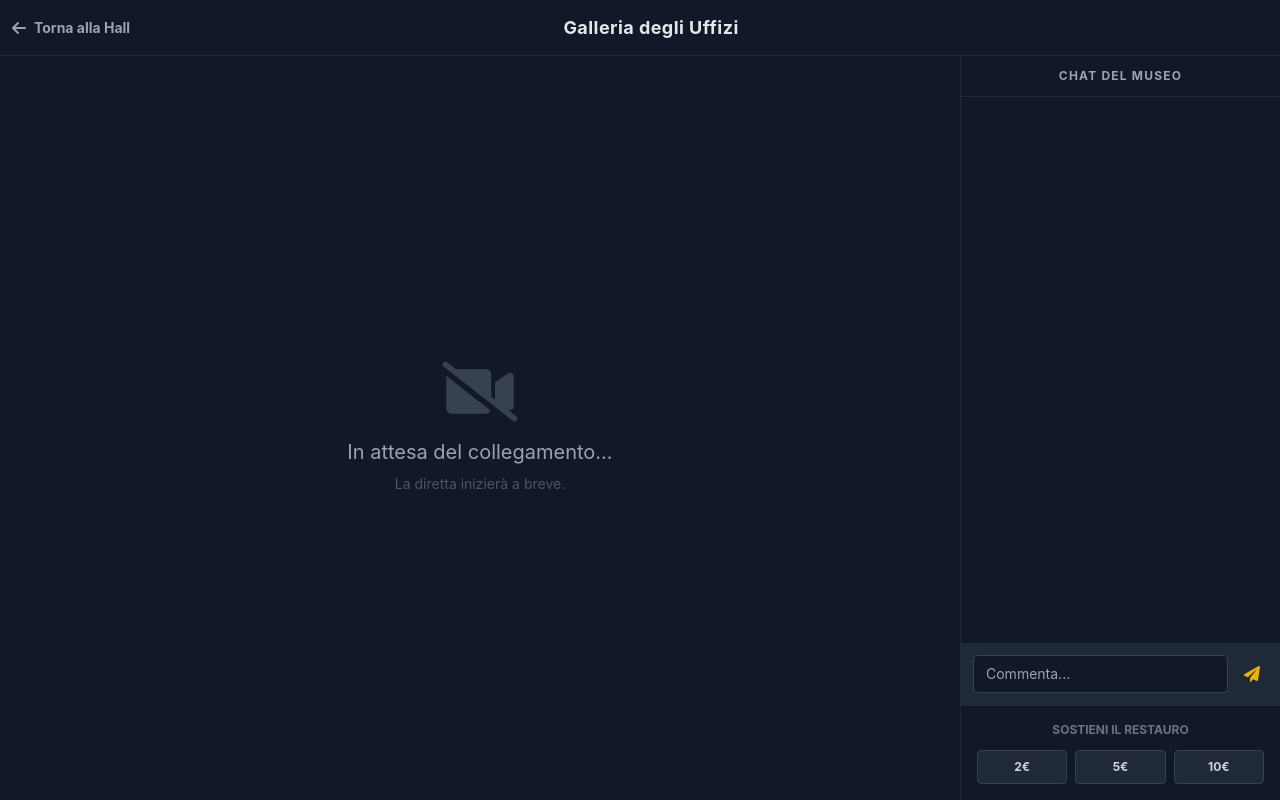
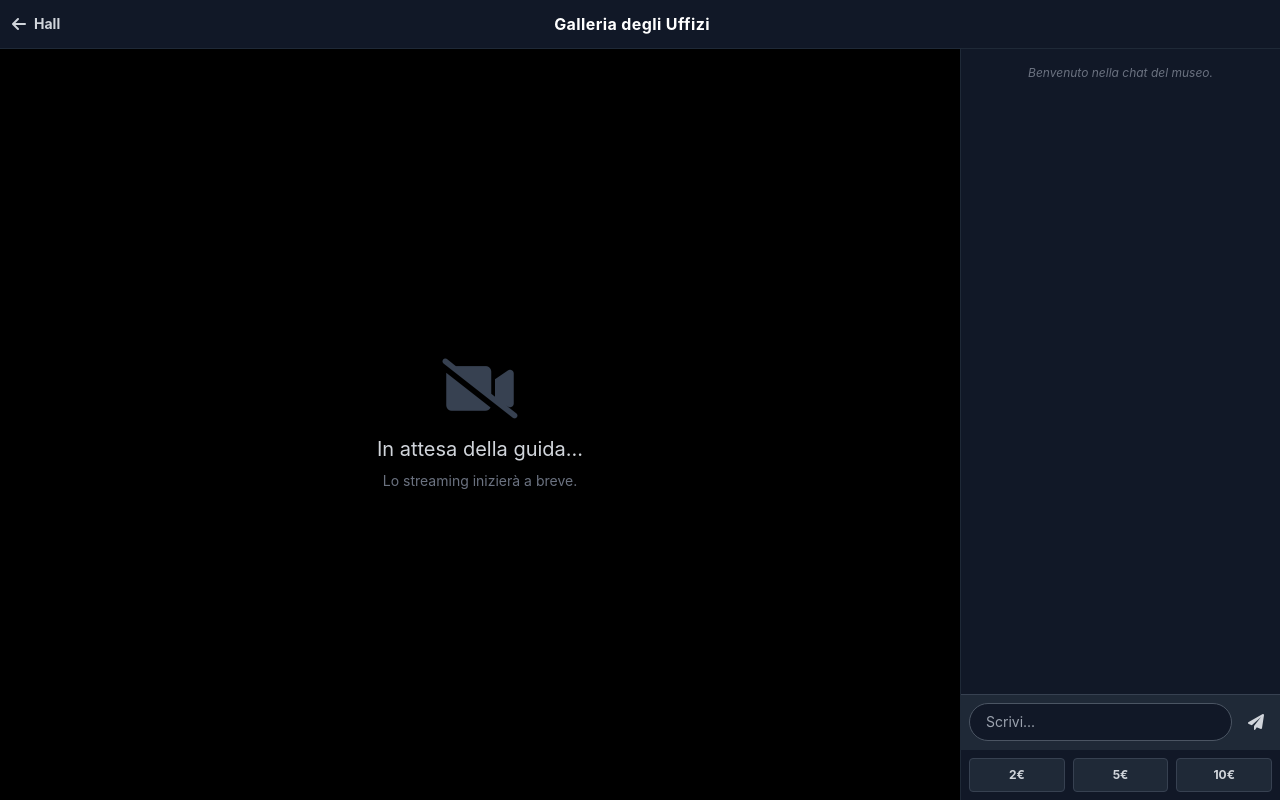
Before and after one commit to riccardovita64-blip/ItalyLive, a Flask app: page /watch/1 in a window 1280 px wide. Run offline with Flask 3, Linux system fonts and the light colour scheme; the visitor is signed in with stand-in values (Sample User, id 1); data comes from the database, SQL or seed files in the repository; some libraries are stand-ins or nearby versions.

Commit message:
Update stream.html

```diff
--- a/templates/stream.html
+++ b/templates/stream.html
@@ -3,148 +3,103 @@
 <head>
     <meta charset="UTF-8">
     <meta name="viewport" content="width=device-width, initial-scale=1.0">
-    <title>{{ stream.title }} - Live</title>
+    <title>{{ stream.title }}</title>
     <script src="https://cdn.tailwindcss.com"></script>
     <script src="https://cdnjs.cloudflare.com/ajax/libs/socket.io/4.0.1/socket.io.js"></script>
     <link rel="stylesheet" href="https://cdnjs.cloudflare.com/ajax/libs/font-awesome/6.0.0/css/all.min.css">
     <style>
-        body {
-            background-color: #000;
-            font-family: 'Inter', sans-serif;
-        }
-        ::-webkit-scrollbar { width: 8px; }
-        ::-webkit-scrollbar-track { background: #1f2937; }
-        ::-webkit-scrollbar-thumb { background: #4b5563; border-radius: 4px; }
-        .tip-animation { animation: slideIn 0.5s ease-out; }
-        @keyframes slideIn { from { transform: translateX(100%); opacity: 0; } to { transform: translateX(0); opacity: 1; } }
+        body { background-color: #000; font-family: 'Inter', sans-serif; color: white; }
         #video-container img { width: 100%; height: 100%; object-fit: contain; }
+        .chat-scroll { scrollbar-width: thin; scrollbar-color: #4b5563 #1f2937; }
     </style>
 </head>
-<body class="text-white h-screen flex flex-col overflow-hidden">
-
-    <!-- Flash Messages -->
-    {% with messages = get_flashed_messages(with_categories=true) %}
-        {% if messages %}
-            <div class="absolute top-16 left-1/2 transform -translate-x-1/2 z-50 w-full max-w-md px-4">
-            {% for category, message in messages %}
-                <div class="p-4 rounded-lg shadow-2xl mb-4 text-center border backdrop-blur-md
-                    {% if category == 'success' %} bg-green-900/80 border-green-500/50 text-white font-bold
-                    {% else %} bg-gray-800/90 border-gray-500/50 text-white {% endif %}">
-                    {{ message }}
-                </div>
-            {% endfor %}
-            </div>
-        {% endif %}
-    {% endwith %}
+<body class="h-screen flex flex-col">
 
     <!-- Navbar -->
-    <nav class="bg-gray-900 border-b border-gray-800 p-3 flex justify-between items-center h-14 shrink-0 z-20">
-        <a href="/" class="flex items-center gap-2 text-gray-400 hover:text-white transition">
-            <i class="fas fa-arrow-left"></i> <span class="font-bold text-sm">Torna alla Hall</span>
+    <nav class="bg-gray-900 border-b border-gray-800 p-3 flex justify-between items-center z-20">
+        <a href="/" class="flex items-center gap-2 text-gray-300 hover:text-white">
+            <i class="fas fa-arrow-left"></i> <span class="font-bold text-sm">Hall</span>
         </a>
-        <div class="font-bold text-gray-200 tracking-wide text-lg">{{ stream.title }}</div>
-        <div class="w-24 text-right">
-            <!-- Indicatore Live (gestito via JS ma presente come placeholder) -->
-            <span id="live-indicator" class="bg-red-600 text-white text-xs px-2 py-1 rounded animate-pulse hidden">LIVE</span>
+        <div class="font-bold text-white tracking-wide truncate max-w-[200px]">{{ stream.title }}</div>
+        <div class="w-16 flex justify-end">
+            <span id="live-badge" class="bg-red-600 text-white text-[10px] px-2 py-1 rounded animate-pulse hidden">LIVE</span>
         </div>
     </nav>
 
-    <div class="flex flex-1 overflow-hidden">
+    <div class="flex flex-1 overflow-hidden flex-col lg:flex-row">
         <!-- Video Area -->
-        <main class="flex-1 flex flex-col bg-black relative">
-            <div id="video-container" class="relative w-full h-full flex items-center justify-center bg-gray-900">
+        <main class="flex-1 bg-black relative flex items-center justify-center">
+            <img id="live-feed" src="" class="absolute inset-0 w-full h-full object-contain hidden">
 
-                <!-- Immagine stream via Socket -->
-                <img id="live-feed" src="" class="w-full h-full object-contain hidden" alt="Live Stream">
+            <div id="offline-msg" class="text-center p-8">
+                <i class="fas fa-video-slash text-6xl text-gray-700 mb-4"></i>
+                <p class="text-gray-300 text-xl">In attesa della guida...</p>
+                <p class="text-gray-500 text-sm mt-2">Lo streaming inizierà a breve.</p>
+            </div>
 
-                <!-- Placeholder Offline -->
-                <div id="offline-msg" class="text-center">
-                    <i class="fas fa-video-slash text-6xl text-gray-700 mb-4"></i>
-                    <p class="text-gray-400 text-xl">In attesa del collegamento...</p>
-                    <p class="text-gray-600 text-sm mt-2">La diretta inizierà a breve.</p>
-                </div>
-
-                <div id="tip-overlay" class="absolute top-10 right-10 w-80 z-50 pointer-events-none"></div>
-            </div>
+            <!-- Notifiche Overlay -->
+            <div id="overlay-area" class="absolute bottom-10 left-1/2 transform -translate-x-1/2 w-full px-4 pointer-events-none"></div>
         </main>
 
-        <!-- Chat -->
-        <aside class="w-80 bg-gray-900 border-l border-gray-800 flex flex-col shrink-0 z-10">
-            <div class="p-3 border-b border-gray-800 font-bold text-gray-400 text-xs uppercase tracking-widest text-center">Chat del Museo</div>
-            <div id="chat-box" class="flex-1 overflow-y-auto p-4 space-y-2 text-sm"></div>
+        <!-- Chat & Tip Area -->
+        <aside class="w-full lg:w-80 bg-gray-900 flex flex-col border-l border-gray-800 h-1/3 lg:h-auto">
+            <div id="chat-box" class="flex-1 overflow-y-auto p-4 space-y-2 text-sm chat-scroll">
+                <div class="text-gray-500 text-center text-xs italic">Benvenuto nella chat del museo.</div>
+            </div>
 
-            <div class="p-3 bg-gray-800">
+            <div class="p-2 bg-gray-800 border-t border-gray-700">
                 <form id="chat-form" class="flex gap-2">
-                    <input type="text" id="message-input" placeholder="Commenta..." class="w-full bg-gray-900 text-white rounded px-3 py-2 focus:outline-none border border-gray-700 focus:border-yellow-500 transition text-sm">
-                    <button type="submit" class="text-yellow-500 hover:text-yellow-400 px-2"><i class="fas fa-paper-plane"></i></button>
+                    <input type="text" id="message-input" placeholder="Scrivi..." class="flex-1 bg-gray-900 text-white rounded-full px-4 py-2 text-sm focus:outline-none border border-gray-600 focus:border-gray-400">
+                    <button type="submit" class="text-gray-300 hover:text-white px-2"><i class="fas fa-paper-plane"></i></button>
                 </form>
             </div>
 
-            <div class="p-4 border-t border-gray-800 bg-gray-900">
-                <h3 class="text-gray-500 font-bold mb-3 text-center text-xs uppercase">Sostieni il restauro</h3>
-                <div class="grid grid-cols-3 gap-2">
-                    <button onclick="startPayment(2)" class="bg-gray-800 hover:bg-gray-100 hover:text-gray-900 text-gray-300 font-bold py-2 rounded border border-gray-700 transition text-xs shadow-sm">2€</button>
-                    <button onclick="startPayment(5)" class="bg-gray-800 hover:bg-gray-100 hover:text-gray-900 text-gray-300 font-bold py-2 rounded border border-gray-700 transition text-xs shadow-sm">5€</button>
-                    <button onclick="startPayment(10)" class="bg-gray-800 hover:bg-gray-100 hover:text-gray-900 text-gray-300 font-bold py-2 rounded border border-gray-700 transition text-xs shadow-sm">10€</button>
-                </div>
+            <div class="p-2 bg-gray-900 border-t border-gray-800 grid grid-cols-3 gap-2">
+                <button onclick="startPayment(2)" class="bg-gray-800 text-gray-300 text-xs font-bold py-2 rounded border border-gray-700 hover:bg-gray-700">2€</button>
+                <button onclick="startPayment(5)" class="bg-gray-800 text-gray-300 text-xs font-bold py-2 rounded border border-gray-700 hover:bg-gray-700">5€</button>
+                <button onclick="startPayment(10)" class="bg-gray-800 text-gray-300 text-xs font-bold py-2 rounded border border-gray-700 hover:bg-gray-700">10€</button>
             </div>
         </aside>
     </div>
 
     <script>
         const socket = io();
-        const chatBox = document.getElementById('chat-box');
-
-        // FIX SINTASSI: Usiamo le virgolette per evitare errori se Flask non renderizza
-        // In questo modo, se apri il file per sbaglio senza server, streamId sarà la stringa "{{ stream.id }}" invece di rompere il JS
         const streamId = "{{ stream.id }}";
 
-        // Entra nella stanza del museo
         socket.emit('join_stream', { stream_id: streamId });
 
-        // Ricevi Video
         const img = document.getElementById('live-feed');
         const offlineMsg = document.getElementById('offline-msg');
-        const liveIndicator = document.getElementById('live-indicator');
+        const badge = document.getElementById('live-badge');
 
         socket.on('video_update', (data) => {
             img.src = data.image;
             img.classList.remove('hidden');
             offlineMsg.classList.add('hidden');
-            liveIndicator.classList.remove('hidden');
+            badge.classList.remove('hidden');
         });
 
         socket.on('status_update', (data) => {
             if(!data.is_live) {
                 img.classList.add('hidden');
                 offlineMsg.classList.remove('hidden');
-                liveIndicator.classList.add('hidden');
-            } else {
-                liveIndicator.classList.remove('hidden');
+                badge.classList.add('hidden');
             }
         });
 
-        // --- FUNZIONE DI PAGAMENTO STRIPE ---
         async function startPayment(amount) {
             try {
-                const response = await fetch('/create-checkout-session', {
-                    method: 'POST',
-                    headers: { 'Content-Type': 'application/json' },
-                    body: JSON.stringify({ amount: amount, stream_id: streamId })
+                const res = await fetch('/create-checkout-session', {
+                    method: 'POST', headers: {'Content-Type': 'application/json'},
+                    body: JSON.stringify({ amount, stream_id: streamId })
                 });
-
-                const data = await response.json();
-                if (data.url) {
-                    window.location.href = data.url;
-                } else {
-                    alert("Errore creazione pagamento: " + (data.error || 'Sconosciuto'));
-                }
-            } catch (error) {
-                console.error("Errore fetch:", error);
-                alert("Errore di connessione al server pagamenti.");
-            }
+                const data = await res.json();
+                if(data.url) window.location.href = data.url;
+                else alert("Errore: " + data.error);
+            } catch(e) { alert("Errore connessione"); }
         }
 
+        const chatBox = document.getElementById('chat-box');
         socket.on('new_message', (data) => {
             const div = document.createElement('div');
             div.innerHTML = `<span class="font-bold text-gray-400">${data.username}:</span> <span class="text-gray-300">${data.message}</span>`;
@@ -154,30 +109,26 @@
 
         socket.on('new_tip', (data) => {
             const div = document.createElement('div');
-            div.className = "bg-gray-800 border border-gray-600 p-2 rounded my-2 text-center shadow-md";
-            div.innerHTML = `<p class="text-white font-bold text-xs">🏛️ ${data.username} ha donato ${data.amount}€!</p>`;
+            div.className = "text-center bg-gray-800 p-2 rounded text-xs text-gray-200 font-bold border border-gray-600";
+            div.innerText = `🏛️ ${data.username} ha donato ${data.amount}€`;
             chatBox.appendChild(div);
             chatBox.scrollTop = chatBox.scrollHeight;
-            showOverlayNotification(data.username, data.amount);
+
+            const notif = document.createElement('div');
+            notif.className = "bg-black/80 text-white p-4 rounded-xl border border-white shadow-2xl text-center mb-2 backdrop-blur-sm animate-bounce";
+            notif.innerHTML = `<p class="text-lg font-bold">${data.username}</p><p class="text-3xl font-black">${data.amount}€</p>`;
+            document.getElementById('overlay-area').appendChild(notif);
+            setTimeout(() => notif.remove(), 4000);
         });
 
         document.getElementById('chat-form').addEventListener('submit', (e) => {
             e.preventDefault();
-            const input = document.getElementById('message-input');
-            if(input.value.trim()) {
-                socket.emit('send_message', { message: input.value, stream_id: streamId });
-                input.value = '';
+            const inp = document.getElementById('message-input');
+            if(inp.value.trim()) {
+                socket.emit('send_message', { message: inp.value, stream_id: streamId });
+                inp.value = '';
             }
         });
-
-        function showOverlayNotification(user, amount) {
-            const overlay = document.getElementById('tip-overlay');
-            const notif = document.createElement('div');
-            notif.className = "bg-black/80 p-4 rounded-xl border border-gray-400 tip-animation backdrop-blur-sm text-center shadow-2xl";
-            notif.innerHTML = `<h3 class="text-lg font-bold text-white">GRAZIE!</h3><p class="text-sm text-gray-300 mt-1">${user}</p><p class="text-2xl font-bold text-white mt-1">${amount}€</p>`;
-            overlay.appendChild(notif);
-            setTimeout(() => { notif.style.opacity = '0'; setTimeout(() => notif.remove(), 500); }, 5000);
-        }
     </script>
 </body>
 </html>
```
